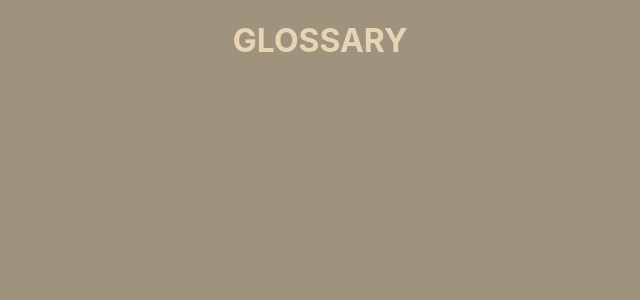
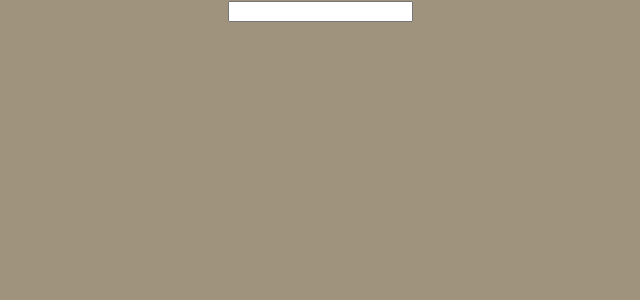
Before and after one commit to molinarijess/glossary-project, a React (Create React App) app: page / in a window 1280 px wide. Shown: the top 300 px of the page, without its empty margins (320-960 px from the left). Built offline with nearby package versions, Linux system fonts and the light colour scheme.

Commit message:
added search

```diff
--- a/package.json
+++ b/package.json
@@ -6,9 +6,9 @@
     "@testing-library/jest-dom": "^5.16.3",
     "@testing-library/react": "^12.1.4",
     "@testing-library/user-event": "^13.5.0",
-    "react": "^18.0.0",
-    "react-dom": "^18.0.0",
-    "react-scripts": "5.0.0",
+    "react": "^17.0.0",
+    "react-dom": "^17.0.0",
+    "react-scripts": "^2.1.3",
     "web-vitals": "^2.1.4"
   },
   "scripts": {
--- a/src/App.js
+++ b/src/App.js
@@ -1,13 +1,11 @@
+import React from "react";
 import "./App.css";
+import Dictionary from "./Dictionary";
 
-function App() {
+export default function App() {
   return (
     <div className="App">
-      <header>
-        <h1>GLOSSARY</h1>{" "}
-      </header>
+      <Dictionary />
     </div>
   );
 }
-
-export default App;
--- /dev/null
+++ b/src/Dictionary.js
@@ -0,0 +1,25 @@
+import React, { useState } from "react";
+
+export default function Dictionary() {
+  let [search, setSearch] = useState("");
+
+  return (
+    <div className="Dictionary">
+      <div className="search-input">
+        <form
+          onSubmit={(e) => {
+            e.preventDefault();
+            alert(`${search}`);
+          }}
+        >
+          <input
+            type="search"
+            onChange={(e) => {
+              setSearch(e.target.value);
+            }}
+          />
+        </form>
+      </div>
+    </div>
+  );
+}
```
Also changed, not shown: public/manifest.json, 2 other files (tests, documents, lock files or other folders).
